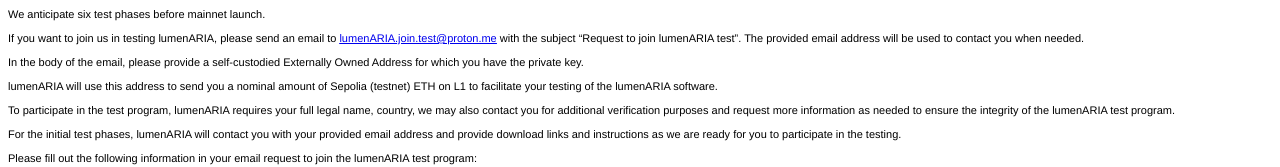
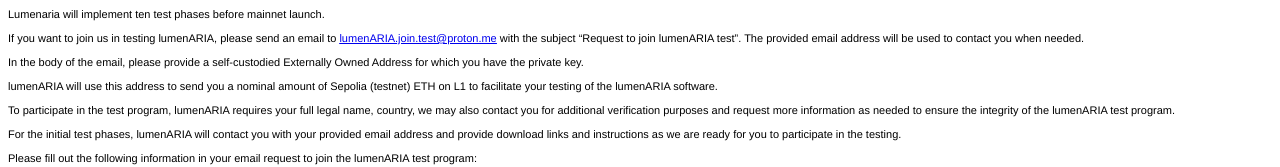
Before and after one commit to lumenARIA/publictestprogram, a plain HTML site: page index.html in a window 1280 px wide. Shown: the top 167 px of the page. Drawn offline with Linux system fonts and the light colour scheme.

Commit message:
Update index.html
Ten test phases

```diff
--- a/index.html
+++ b/index.html
@@ -14,7 +14,7 @@
   </style>
 </head>
 <body>
-<p class="p1">We anticipate six test phases before mainnet launch.<span class="Apple-tab-span">	</span></p>
+<p class="p1">Lumenaria will implement ten test phases before mainnet launch.<span class="Apple-tab-span">	</span></p>
 <p class="p2"><br></p>
 <p class="p1">If you want to join us in testing lumenARIA, please send an email to <a href="mailto:lumenARIA.join.test@proton.me"><span class="s1">lumenARIA.join.test@proton.me</span></a> with the subject “Request to join lumenARIA test”. The provided email address will be used to contact you when needed.</p>
 <p class="p2"><br></p>
```
